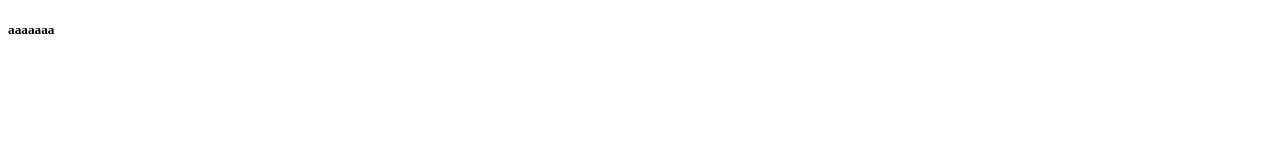
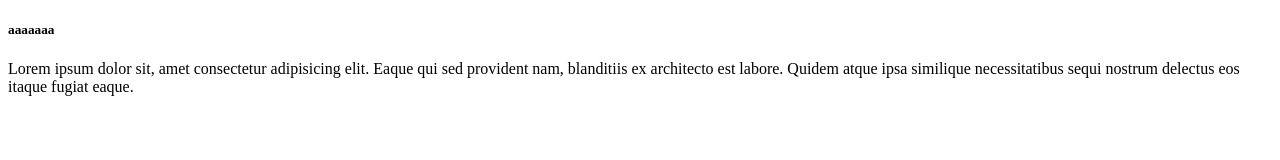
Before and after one commit to jenny041449/gitTry, a plain HTML site: page index.html in a window 1280 px wide. Drawn offline with Linux system fonts and the light colour scheme.

Commit message:
hello world

```diff
--- a/index.html
+++ b/index.html
@@ -10,6 +10,7 @@
 
 <body>
     <h5>aaaaaaa</h5>
+    Lorem ipsum dolor sit, amet consectetur adipisicing elit. Eaque qui sed provident nam, blanditiis ex architecto est labore. Quidem atque ipsa similique necessitatibus sequi nostrum delectus eos itaque fugiat eaque.
 </body>
 
 </html>
```
